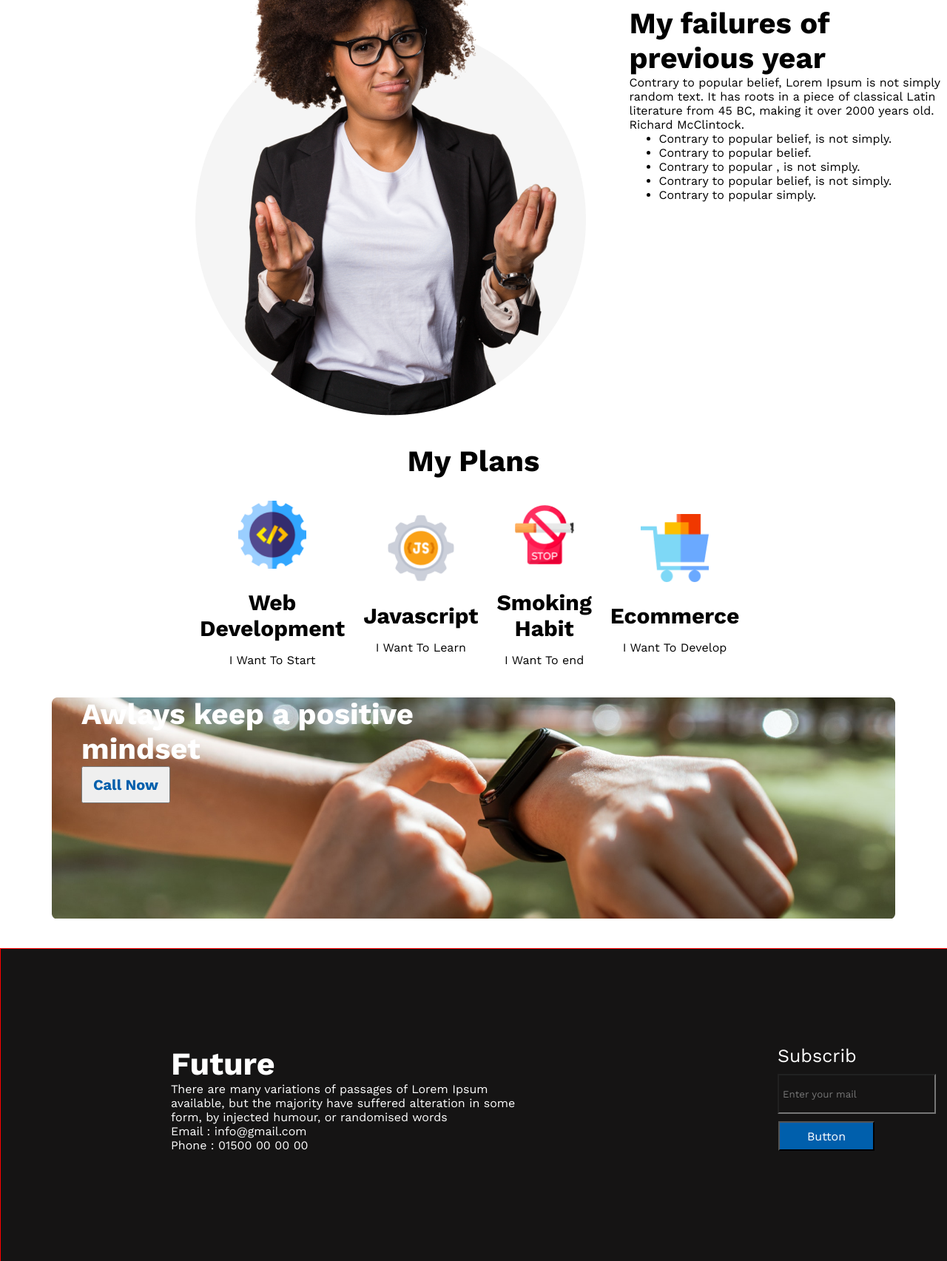
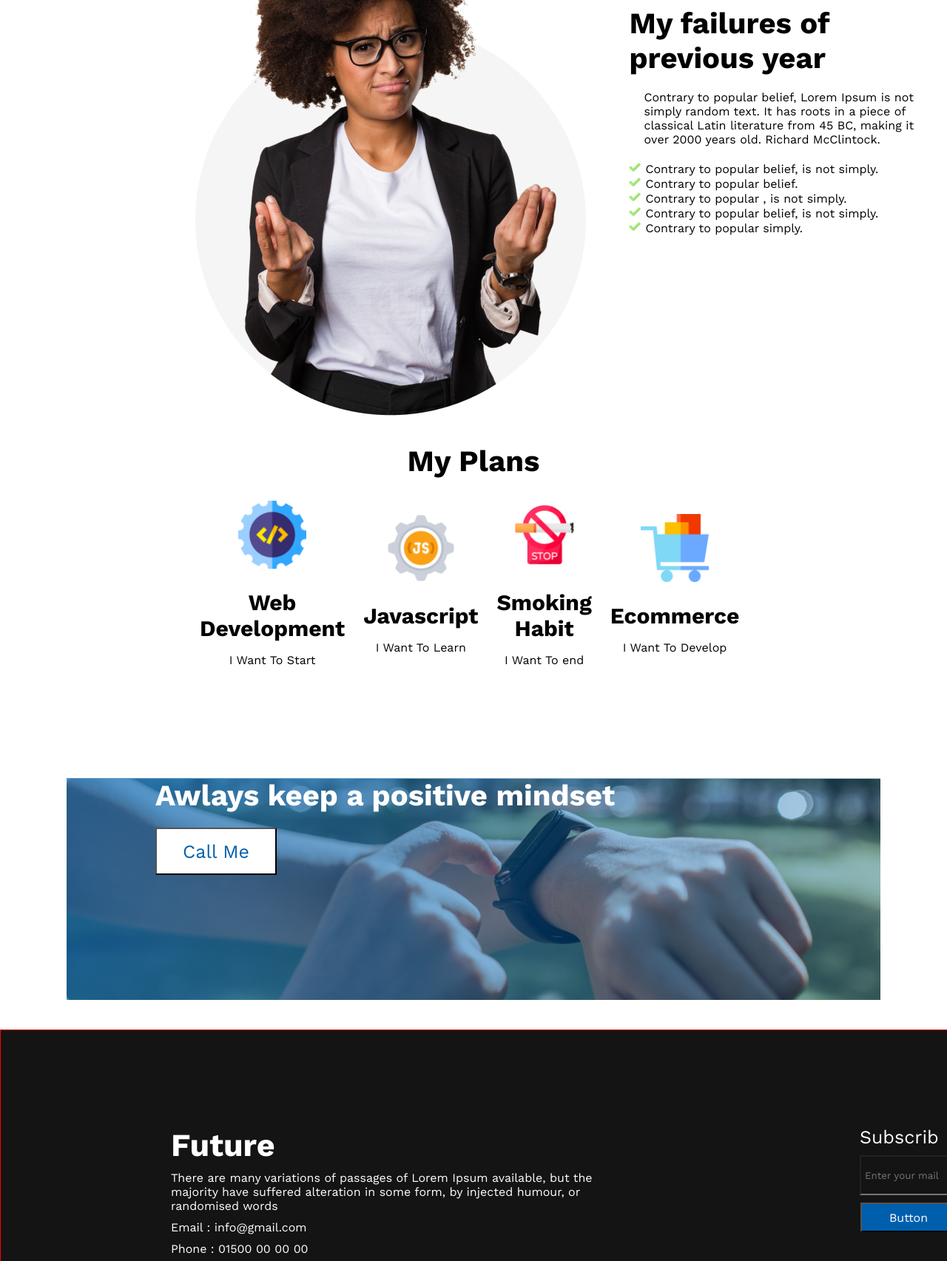
Before and after one commit to Riaz1953/project, a plain HTML site: page index.html in a window 1280 px wide. Shown: the part 1070-2775 px from the top of the page at 74% size. Drawn offline with nearby package versions, Linux system fonts and the light colour scheme.

Commit message:
my second time code pus

```diff
--- a/index.html
+++ b/index.html
@@ -9,7 +9,7 @@
     <link rel="preconnect" href="https://fonts.googleapis.com"><link rel="preconnect" href="https://fonts.gstatic.com" crossorigin><link href="https://fonts.googleapis.com/css2?family=Work+Sans:wght@400;700;800&display=swap" rel="stylesheet">
 </head>
 <body>
-
+   <!-- header end -->
 <div class="banner">
 
     <div class="banner-left">
@@ -21,19 +21,10 @@
             <button>contact us</button>
     </div>
 </div>
-
-
-
-
-
-
-
-
-    <!-- header start -->
-
-   <!--header end -->
+ <!-- header end -->
    <!-- main start -->
     <main>
+         <!-- failure section start -->
         <div class="container">
         <div class="section-img">
         </div>
@@ -53,13 +44,11 @@
 
             </div>
         </div>
-         <!-- My plan start -->
+         <!-- failure section end -->
 
-         <!-- My plan start -->
+         <!-- My plan section start -->
          <div class="plheading"><h3>My Plans</h3></div>
      <div class="plans">
-
-
         <div class="cards">
             <img src="images/icons/web.png" alt="">
             <h5>Web Development</h5>
@@ -81,14 +70,19 @@
             <p>I Want To Develop</p>
         </div>
      </div>
-     <!-- My plan start -->
-
-
      </div>
+    <!-- My plan section end -->
     </main>
    <!--main end -->
-    <!-- posetive section start -->
+
+   <!-- testing positive section start -->
     <div class="positive">
+        <h3>Awlays keep a positive mindset</h3>
+        <button>Call Me</button>
+    </div>
+   <!-- testing positive section end -->
+    <!-- positive section start -->
+    <!-- <div class="positive">
 
         <div class="positive-right">
 
@@ -97,9 +91,11 @@
             <h2>Awlays keep a positive mindset</h2>
             <button>Call Now</button>
         </div>
-    </div>
+    </div> -->
 
-    <!-- posetive section start -->
+    <!-- positive section end -->
+
+    <!-- footer section start -->
 
    <div class="footer">
         <div class="card">
@@ -107,6 +103,13 @@
             <p>There are many variations of passages of Lorem Ipsum available, but the majority have suffered alteration in some form, by injected humour, or randomised words</p>
             <p>Email : info@gmail.com</p>
             <p>Phone : 01500 00 00 00</p>
+            <div class="social-icon">
+                <ul>
+                    <li><img src="images/icons/fb.png" alt=""></li>
+                    <li><img src="images/icons/twitter.png" alt=""></li>
+                    <li><img src="images/icons/youtube.png" alt=""></li>
+                </ul>
+            </div>
         </div>
         <div class="subscribe">
             <h6>Subscrib</h6>
--- a/style.css
+++ b/style.css
@@ -13,15 +13,15 @@
 }
 .banner-right{
     width: 40%;
-    margin-top: 230px;
-    margin-right: 30px ;
+    margin-top: 200px;
+    margin-right: 200px ;
     color: white;
+    text-align: right;
 
 }
 .banner-right h2{
     margin-bottom: 30px;
     font-size: 65px;
-
 }
 .banner button{
 
@@ -31,13 +31,14 @@
     margin-left: 400px;
     color: #005fac;
 }
-
-
-
+.banner-right p{
+    font-size: 16px;
+    margin-bottom: 20px;
+}
 /* header end */
 
 
-/* header start */
+/* main start */
 .container{
     width: 1080px;
     display: flex;
@@ -46,10 +47,19 @@
     margin-left: 220px;
     margin-top: 100px;
 }
+/* main start */
+/* failure section  start */
 .section-failure{
     width: 429px;
     height: 392px;
 
+}
+.section-failure p{
+    margin: 20px;
+}
+.section-failure ul li{
+    list-style: url('images/icons/check.png');
+    margin-left: -18px;
 }
 .section-heading{
     font-weight: 700;
@@ -61,6 +71,7 @@
     width: 569px;
     height: 732px;
 }
+/* failure section end */
 
 
 .plans{
@@ -91,16 +102,15 @@
     margin-bottom: 16px;
 }
 /* positive section start */
-.positive{
-    background-image: url('images/watch.png');
+/* .positive{
+    background:linear-gradient(to right, rgba(0,95,172,0.7), rgba(0,95,172,.3)), url('images/watch.png');
     width: 1140px;
     height: 300px;
     margin-bottom:20px;
-    /* background-image: linear-gradient(to right,#005fac 100%,#005fac 0%);(i am fail to do it */
-    /* background-image: linear-gradient(to right, rgba(0,95,172,0), rgba(0,95,172,1)); */
+
 }
 .positive-left{
-    width: 50%;
+
     margin:40px;
     color: white;
 
@@ -116,12 +126,35 @@
 .positive h2{
     font-weight: 700;
     font-size: 40px;
-
+    margin-top: 100px;
+} */
+/* positive section end */
+.positive{
+    background:linear-gradient(to right, rgba(0,95,172,0.7), rgba(0,95,172,.3)), url('images/watch.png');
+    width: 1100px;
+    height: 300px;
+    align-items: center;
 
 }
-/* positive section end */
+.positive h3{
+    margin-top: 150px;
+    margin-left: 120px;
+    font-size: 40px;
+    font-weight: 700;
+    color: white;
+}
+.positive button{
+    margin-left: 120px;
+    font-size: 25px;
+    width: 164px;
+    height: 64px;
+    color:#005fac;
+    background-color: white;
+    margin-top: 20px;
+}
 
-
+/* main end */
+/* footer start */
 .footer{
     width: 1600px;
     background-color:  #151414;
@@ -134,7 +167,7 @@
 }
 .card{
     margin-top: 130px;
-    width: 485px;
+    /* width: 485px; */
     margin-left: 230px;
     margin-right: 331px;
 }
@@ -170,3 +203,19 @@
    padding: 5px;
    margin-top: 10px;
 }
+.footer h3{
+    margin-bottom: 10px;
+}
+.footer p{
+    margin-bottom: 10px;
+}
+.social-icon ul{
+    display: flex;
+    align-items: left;
+    margin-left: -55px;
+}
+.social-icon ul li{
+    list-style: none;
+    margin: 10px 15px;
+}
+/* footer end */
```
Also changed, not shown: images/icons/check.png (added).
